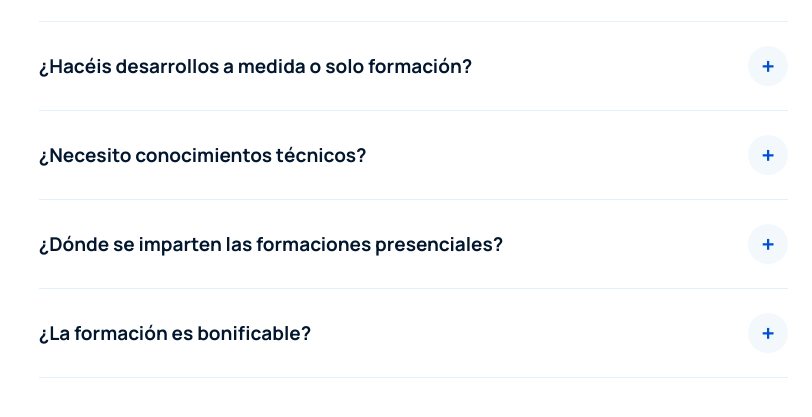
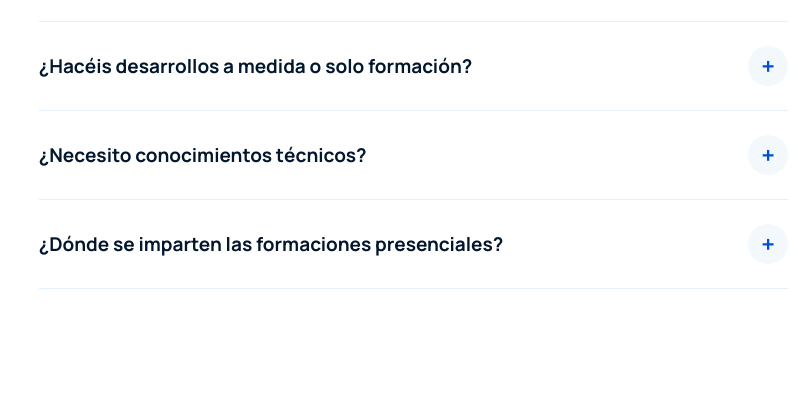
Before and after one commit to multiserviagua-pixel/WordpressEdit, a website: page docs/prototipo-portada/index.html in a window 1280 px wide. Shown: the part 6678-7095 px from the top of the page, without its empty margins (468-1280 px from the left). Drawn offline with Linux system fonts and the light colour scheme.

Commit message:
#20: quita la pregunta sobre formación bonificable
La persona responsable confirma que HumanaIA no ofrece formación
bonificable por FUNDAE.

Co-Authored-By: Claude Opus 5.5 <noreply@anthropic.com>
Claude-Session: https://claude.ai/code/session_01UsGy5oLXqKrpFHZG7oBBZw

```diff
--- a/docs/prototipo-portada/index.html
+++ b/docs/prototipo-portada/index.html
@@ -471,10 +471,6 @@ a{color:#0050D0}a:hover{color:#02162D}
 <summary style="display: flex; justify-content: space-between; align-items: center; gap: 16px; font-weight: 700; font-size: 19px">¿Dónde se imparten las formaciones presenciales?<span class="plus" aria-hidden="true" style="flex: none; width: 40px; height: 40px; border-radius: 20px; background: #F3F8FD; color: #0050D0; display: inline-flex; align-items: center; justify-content: center; font-size: 24px; line-height: 1">+</span></summary>
 <p class="faq-a" style="margin: 12px 56px 0 0; color: #4F5B66">En Ávila y en la sede de cada organización. También ofrecemos sesiones online en directo.</p>
 </details>
-<details style="padding: 24px 0; border-bottom: 1px solid #E3F0FD">
-<summary style="display: flex; justify-content: space-between; align-items: center; gap: 16px; font-weight: 700; font-size: 19px">¿La formación es bonificable?<span class="plus" aria-hidden="true" style="flex: none; width: 40px; height: 40px; border-radius: 20px; background: #F3F8FD; color: #0050D0; display: inline-flex; align-items: center; justify-content: center; font-size: 24px; line-height: 1">+</span></summary>
-<p class="faq-a" style="margin: 12px 56px 0 0; color: #4F5B66">[Pendiente de confirmar: bonificación por FUNDAE]</p>
-</details>
 </div>
 </div>
 </section>
```
Also changed, not shown: docs/prototipo-portada/fuente/portada.dc.html (+0 -4 lines), docs/prototipo-portada/README.md.
